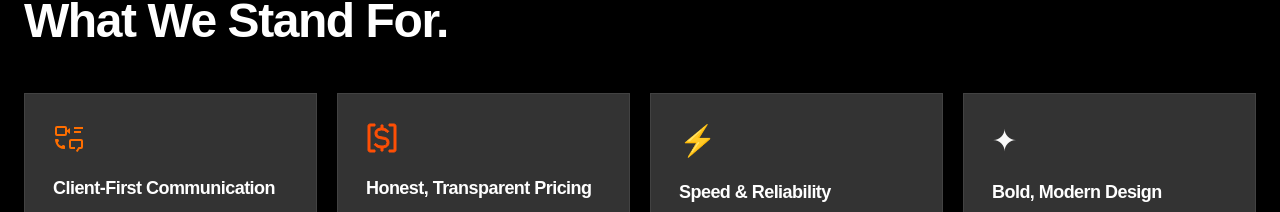
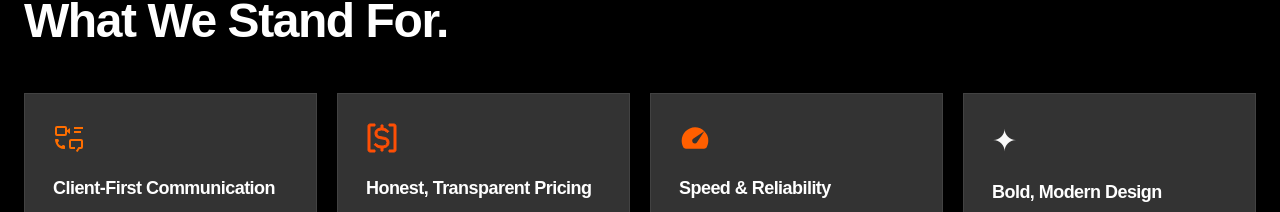
Before and after one commit to jobayerhossain-ai/Devorica-new, a React (Vite) app in the folder devorica-site/: page /about in a window 1280 px wide. Shown: the part 959-1171 px from the top of the page. Built offline with nearby package versions, Linux system fonts and the light colour scheme; a web font is replaced by a local one.

Commit message:
Update Speed & Reliability icon to custom SVG across complete workspace

```diff
--- a/devorica-site/src/pages/About.jsx
+++ b/devorica-site/src/pages/About.jsx
@@ -25,7 +25,14 @@ const VALUES = [
     ),
     key: 'value2'
   },
-  { icon: '⚡', key: 'value3' },
+  {
+    icon: (
+      <svg className="w-8 h-8" viewBox="0 0 24 24">
+        <path fill="#ff5f00" d="M10.45 15.5q.625.625 1.575.588T13.4 15.4L19 7l-8.4 5.6q-.65.45-.712 1.362t.562 1.538M5.1 20q-.55 0-1.012-.238t-.738-.712q-.65-1.175-1-2.437T2 14q0-2.075.788-3.9t2.137-3.175T8.1 4.788T12 4q2.05 0 3.85.775T19 6.888t2.15 3.125t.825 3.837q.025 1.375-.312 2.688t-1.038 2.512q-.275.475-.737.713T18.874 20z"/>
+      </svg>
+    ),
+    key: 'value3'
+  },
   { icon: '✦',  key: 'value4' },
 ];
 
```
